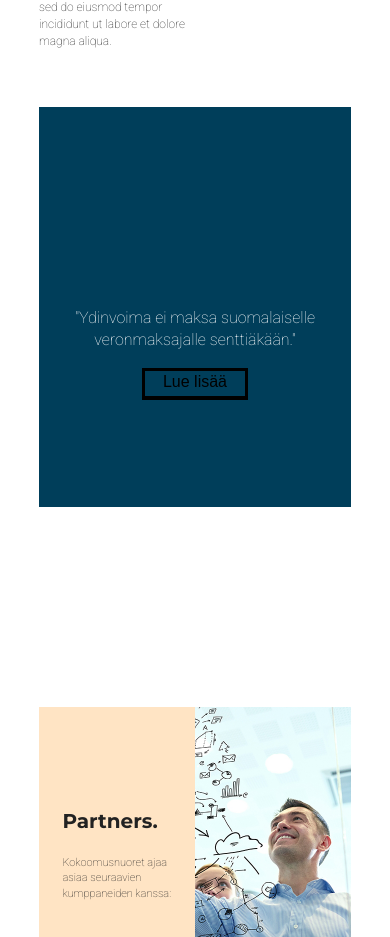
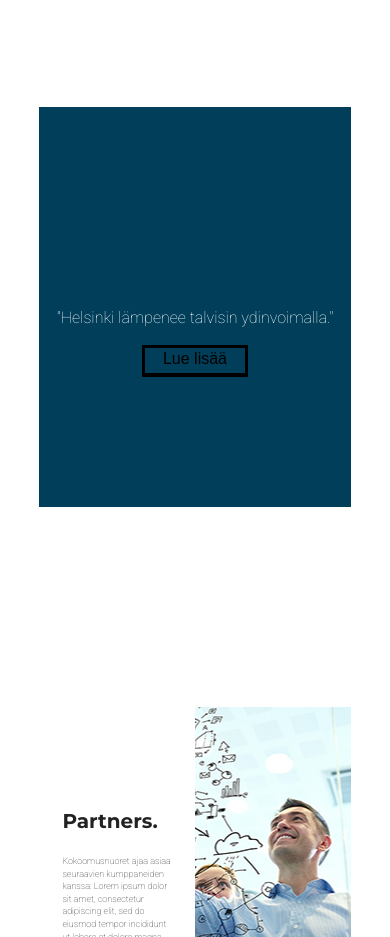
Before and after one commit to soniaelkamel/soniaelkamel.github.io, a plain HTML site: page Harkkatyö/index.html in a window 390 px wide. Shown: the part 1063-2000 px from the top of the page. Drawn offline with Linux system fonts and the light colour scheme; files whose address does not match are found by name.

Commit message:
Harkkatyö2

```diff
--- a/Harkkatyö/css/main.css
+++ b/Harkkatyö/css/main.css
@@ -203,7 +203,6 @@ ul {
 .white-box {
     width: 40%;
     height: 100%;
-    background-color: bisque;
     float: left;
 }
 
@@ -293,7 +292,7 @@ sonia {
 }
 
 .hero-image {
-    background-image: url("https://s-media-cache-ak0.pinimg.com/564x/68/38/92/68389215705f332ae371bb17c43b57ce.jpg");
+    background-image: url("helsinki.jpg");
     background-size: cover;
     width: 80%;
     height: 400px;
@@ -341,6 +340,14 @@ sonia {
 
     .maxfont {
         font-size: 20px;
+    }
+
+    .partner-info {
+        font-size: 9px;
+    }
+
+    .selitysteksti {
+        font-size: 10px;
     }
 
     .first {
--- a/Harkkatyö/index.html
+++ b/Harkkatyö/index.html
@@ -48,7 +48,7 @@
             </div>
 
         <section class= "mint-box" id= "news">
-            <p class="teksti"> "Ydinvoima ei maksa suomalaiselle veronmaksajalle senttiäkään." </p>
+            <p class="teksti"> "Helsinki lämpenee talvisin ydinvoimalla." </p>
             <div class = "black-box">
              <div class="lue-lisaa" href="more.asp"> Lue lisää</div>
             </div>
@@ -56,7 +56,7 @@
         <div class = "container">
             <div class= "white-box" id= "partners">
                 <p class = "partners maxfont"> Partners. </p>
-                <p class= "partner-info"> Kokoomusnuoret ajaa asiaa seuraavien kumppaneiden kanssa:</p></div>
+                <p class= "partner-info"> Kokoomusnuoret ajaa asiaa seuraavien kumppaneiden kanssa: Lorem ipsum dolor sit amet, consectetur adipiscing elit, sed do eiusmod tempor incididunt ut labore et dolore magna aliqua. Ut enim ad minim veniam, quis nostrud exercitation ullamco laboris nisi ut aliquip ex ea commodo consequat.</p></div>
             <div class= "collaboration-photo">
             </div>
         </div>
```
Also changed, not shown: Harkkatyö/business-collaboration.jpg (deleted), Harkkatyö/css/121198591_Business-growth-Hands-holding-plant-teamwork-500px.jpg (added), Harkkatyö/css/business-collaboration.jpg (added), Harkkatyö/css/helsinki.jpg (added), 1 other file.
